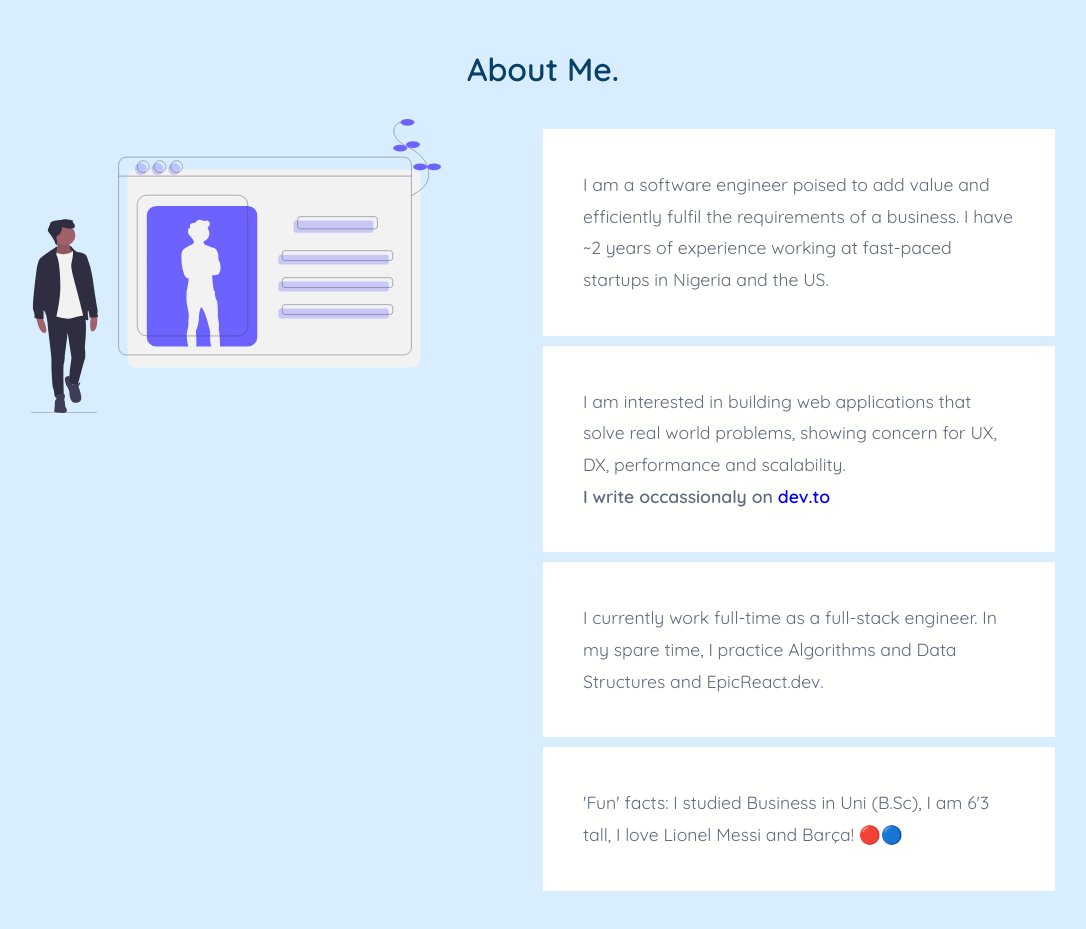
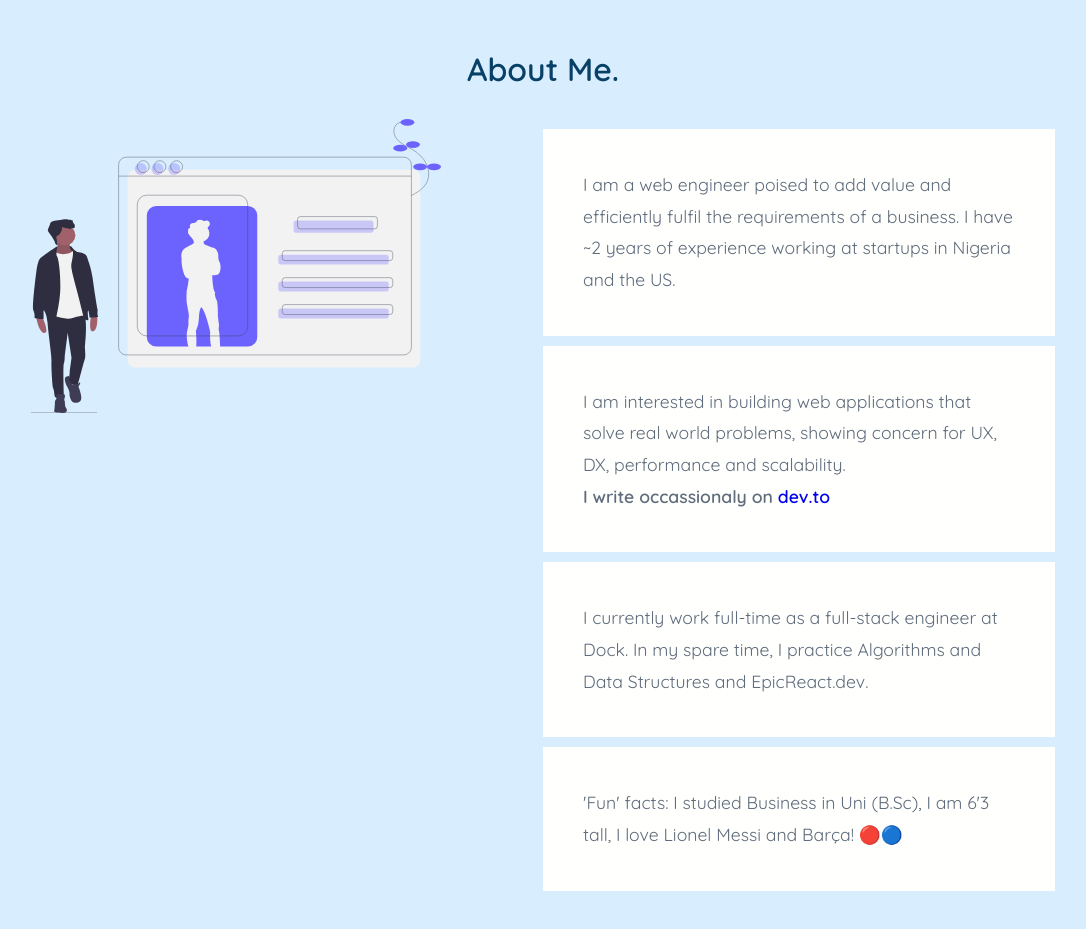
Before and after one commit to Segun98/portfolio, a Vue app: page / in a window 1280 px wide. Shown: the part 800-1729 px from the top of the page, without its empty margins (97-1183 px from the left). Built offline with nearby package versions, Linux system fonts and the light colour scheme.

Commit message:
copy update

```diff
--- a/src/components/About.vue
+++ b/src/components/About.vue
@@ -11,9 +11,9 @@
               this.isDark ? { color: 'white', background: '#0c0c0c' } : {},
             ]"
           >
-            I am a software engineer poised to add value and efficiently fulfil
-            the requirements of a business. I have ~2 years of experience
-            working at fast-paced startups in Nigeria and the US.
+            I am a web engineer poised to add value and efficiently fulfil the
+            requirements of a business. I have ~2 years of experience working at
+            startups in Nigeria and the US.
           </p>
 
           <p
@@ -43,8 +43,9 @@
               this.isDark ? { color: 'white', background: '#0c0c0c' } : {},
             ]"
           >
-            I currently work full-time as a full-stack engineer. In my spare
-            time, I practice Algorithms and Data Structures and EpicReact.dev.
+            I currently work full-time as a full-stack engineer at Dock. In my
+            spare time, I practice Algorithms and Data Structures and
+            EpicReact.dev.
           </p>
 
           <p
```
